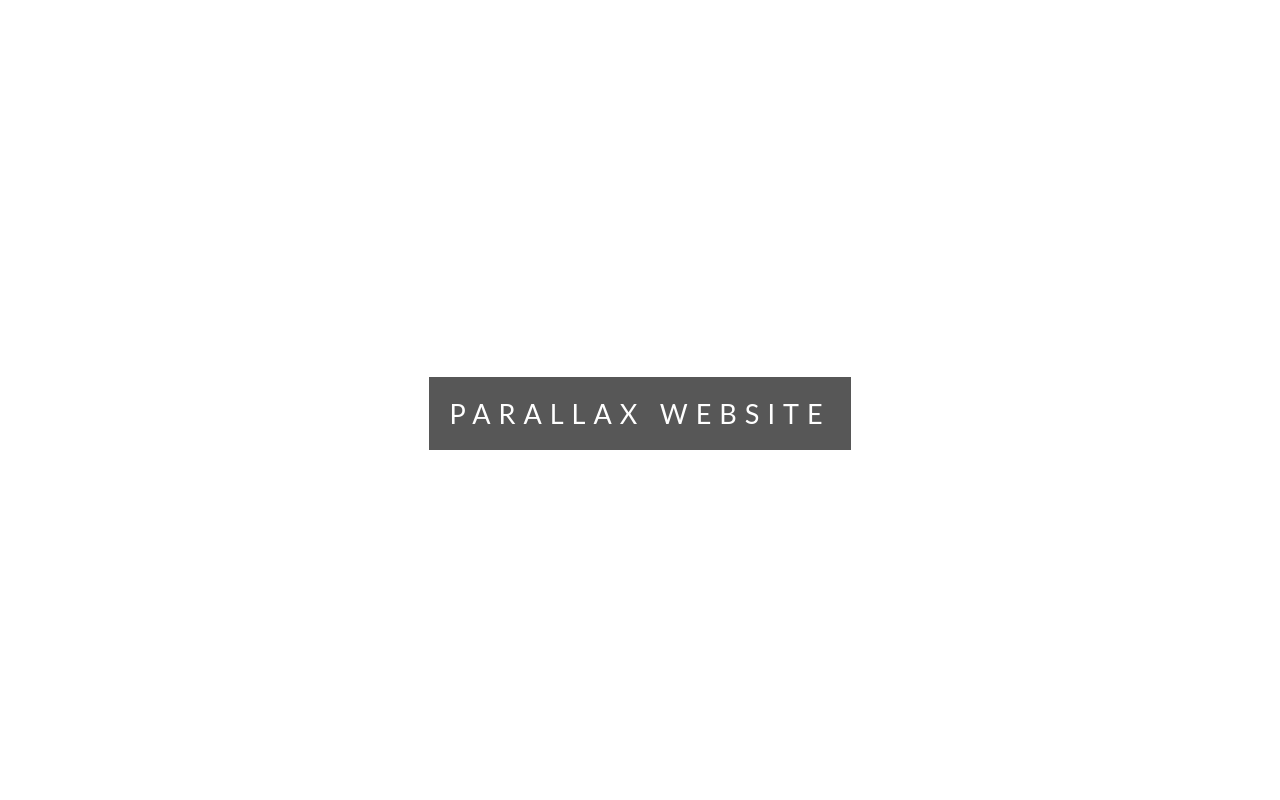
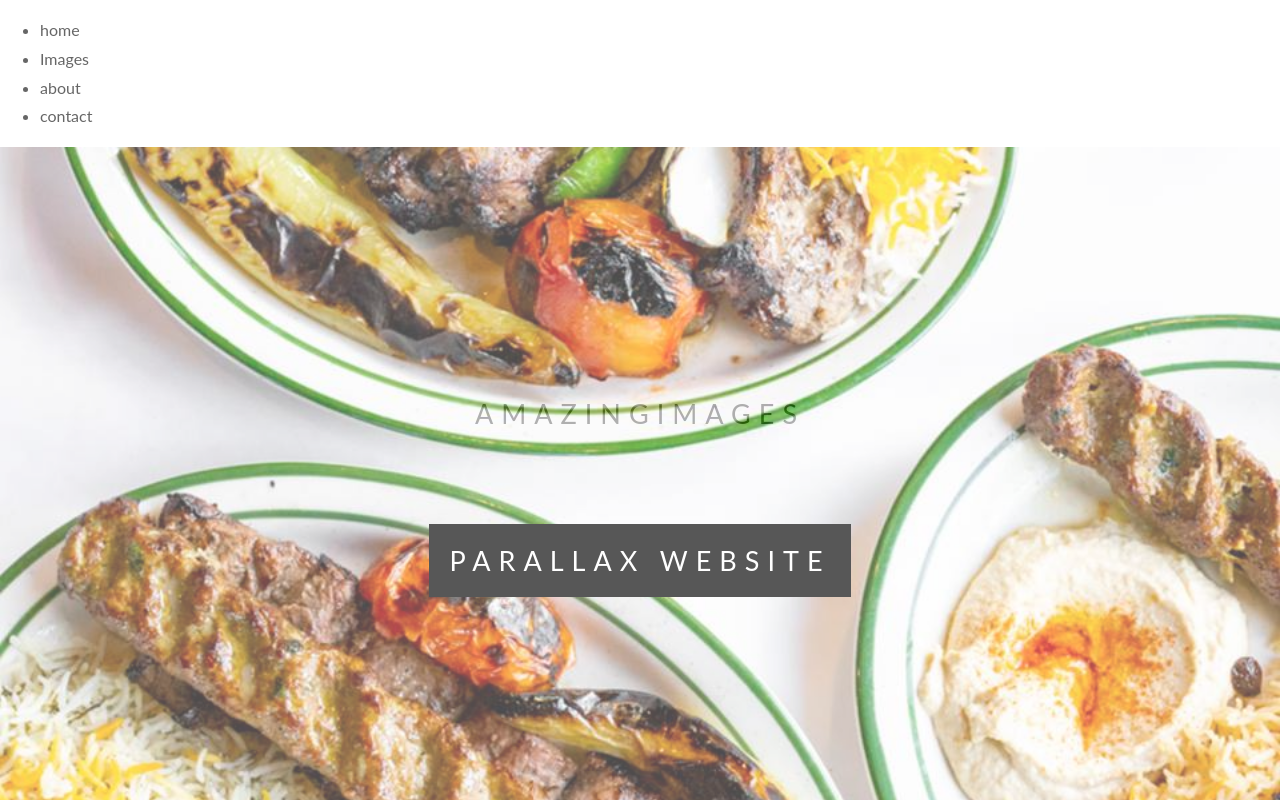
Before and after one commit to jackjetali/html-css-website-Aliniko, a plain HTML site: page index.html in a window 1280 px wide. Shown: the top 800 px of the page. Drawn offline with Linux system fonts and the light colour scheme; files that its build step writes are made by us from their sources.

Commit message:
added the image
here updated the images

```diff
--- a/index.html
+++ b/index.html
@@ -5,11 +5,25 @@
   <meta name="viewport" content="width=device-width, initial-scale=1.0">
   <meta http-equiv="X-UA-Compatible" content="ie=edge">
   <title>Parallax Website Demo</title>
-  <link rel="stylesheet" href="css/style.css">
+  <link rel="stylesheet" href="style.css">
 </head>
 <body>
   <header> <!-- adding menu bar -->
-
+    <div class="menu">
+      <div class="logo">
+        <span class="ptext">
+          AmazingImages
+        </span>
+      </div>
+      <nav class="nav-bar">
+        <ul class="menu-list">
+          <li class="#"> <a class="link">home</a> </li>
+          <li class="#"> <a class="link">Images</a> </li>
+          <li class="#"> <a class="link">about</a> </li>
+          <li class="#"> <a class="link">contact</a> </li>
+        </ul>
+      </nav>
+    </div>
   </header>
 
   <div class="pimg1">
--- a/style.css
+++ b/style.css
@@ -23,17 +23,17 @@ body, html{
 }
 
 .pimg1{
-  background-image:url('../img/image1.jpg');
+  background-image:url('img/img1.jpg');
   min-height:100%;
 }
 
 .pimg2{
-  background-image:url('../img/image2.jpg');
+  background-image:url('img/img2.jpg');
   min-height:400px;
 }
 
 .pimg3{
-  background-image:url('../img/image3.jpg');
+  background-image:url('img/img3.jpg');
   min-height:400px;
 }
 
```
Also changed, not shown: img/img1.jpg (added), img/img2.jpg (added), img/img3.jpg (added).
